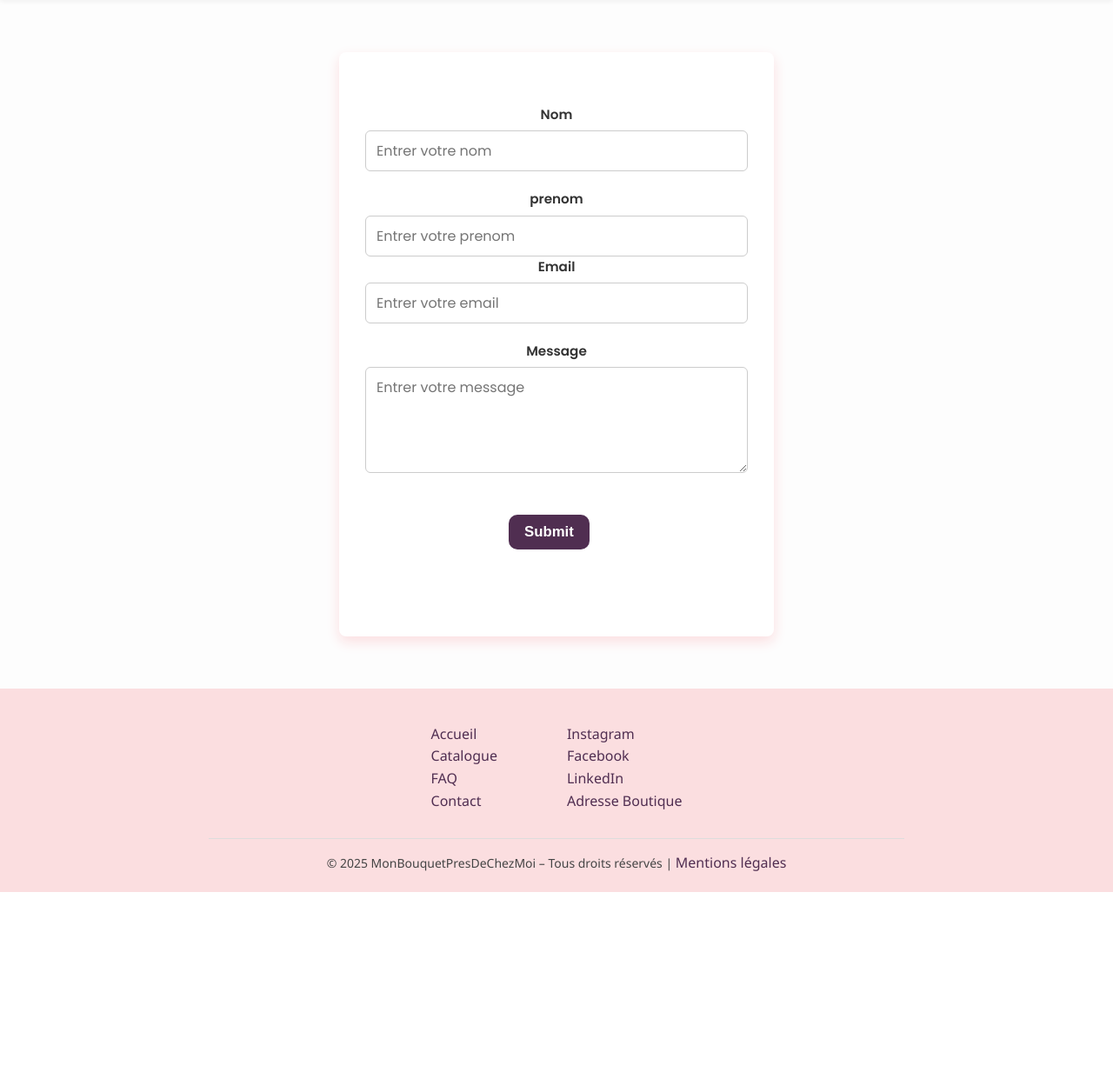
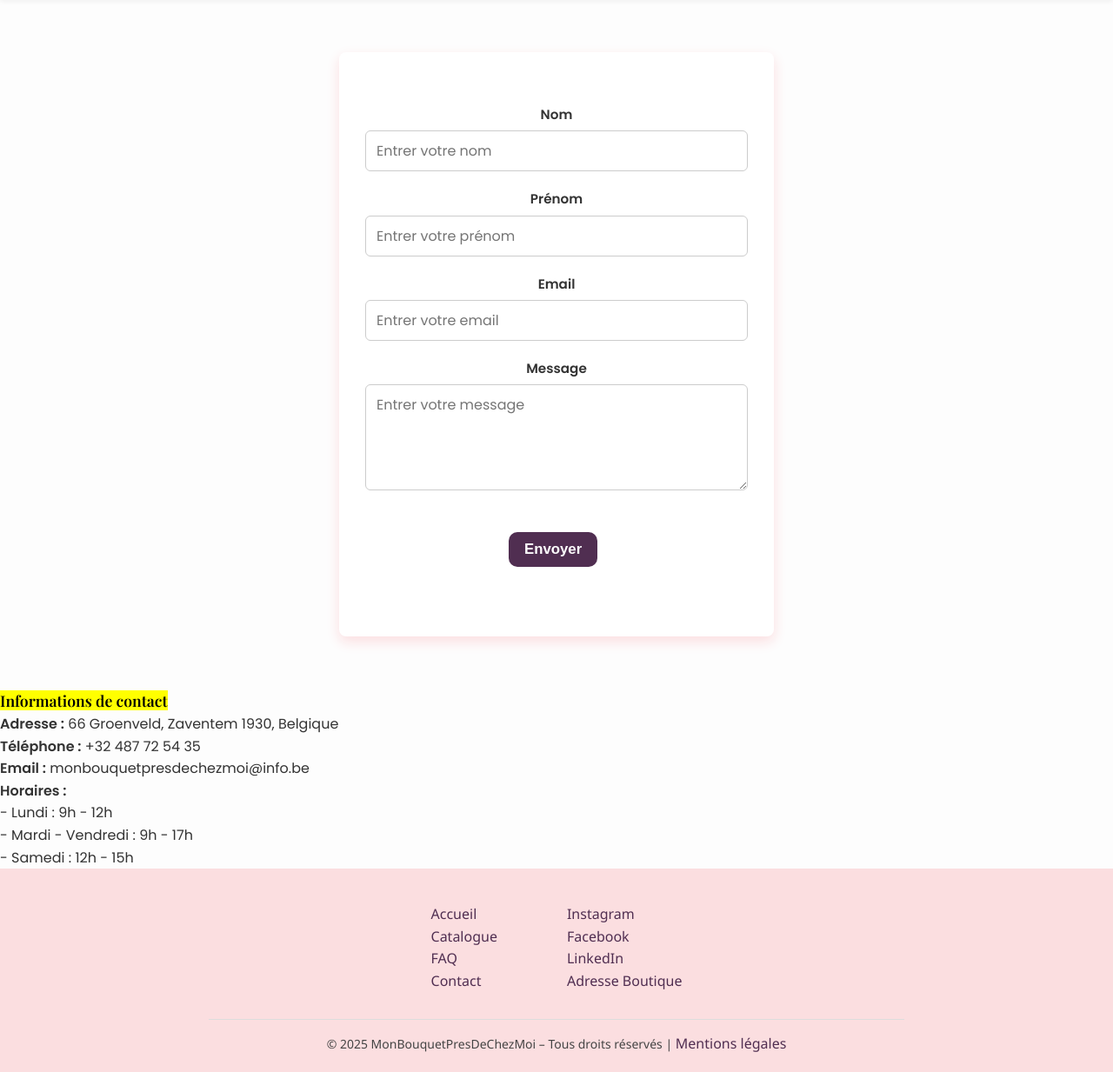
Before and after one commit to Meriton-AKJ/dev.monbouquetpresdechezmoi.io, a PHP site: page /contact in a window 1280 px wide. Shown: the part 84-1317 px from the top of the page at 87% size. Before the commit the page ends 1110 px from the top, so only its background shows below. Run offline with PHP 8.4, Linux system fonts and the light colour scheme.

Commit message:
commit 14 :  ajout de la partie infos

```diff
--- a/app/view/public/contact/contact.php
+++ b/app/view/public/contact/contact.php
@@ -5,14 +5,18 @@ if (isset($data['message'])) {
 
 ?>
 
+<div class="contact-container">
+    <!-- Formulaire de contact -->
     <form action="/contact/send" method="POST" id="contact-form">
         <div class="form-group">
             <label for="name">Nom</label>
             <input type="text" name="name" class="form-control" placeholder="Entrer votre nom" value="<?= $data['post_data']["name"] ?? ''; ?>">
         </div>
+
         <div class="form-group">
-        <label for="prenom">prenom</label>
-        <input type="text" name="prenom" class="form-control" placeholder="Entrer votre prenom " value="<?= $data['post_data']["prenom"] ?? ''; ?>">
+            <label for="prenom">Prénom</label>
+            <input type="text" name="prenom" class="form-control" placeholder="Entrer votre prénom" value="<?= $data['post_data']["prenom"] ?? ''; ?>">
+        </div>
 
         <div class="form-group">
             <label for="email">Email</label>
@@ -24,5 +28,20 @@ if (isset($data['message'])) {
             <textarea name="message" class="form-control" rows="4" placeholder="Entrer votre message"><?= $data['post_data']["message"] ?? ''; ?></textarea>
         </div>
 
-        <button type="submit" class="btn btn-primary">Submit</button>
+        <button type="submit" class="btn btn-primary">Envoyer</button>
     </form>
+
+    <!-- Informations de contact -->
+    <div class="contact-info">
+        <h3><mark>Informations de contact</mark></h3>
+        <p><strong>Adresse :</strong> 66 Groenveld, Zaventem 1930, Belgique</p>
+        <p><strong>Téléphone :</strong> +32 487 72 54 35</p>
+        <p><strong>Email :</strong> monbouquetpresdechezmoi@info.be</p>
+        <p><strong>Horaires :</strong></p>
+        - Lundi : 9h - 12h
+        <br>- Mardi - Vendredi : 9h - 17h
+        <br>- Samedi : 12h - 15h</p>
+
+
+    </div>
+</div>
```
Lines whose indentation alone changed are shown as unchanged.
